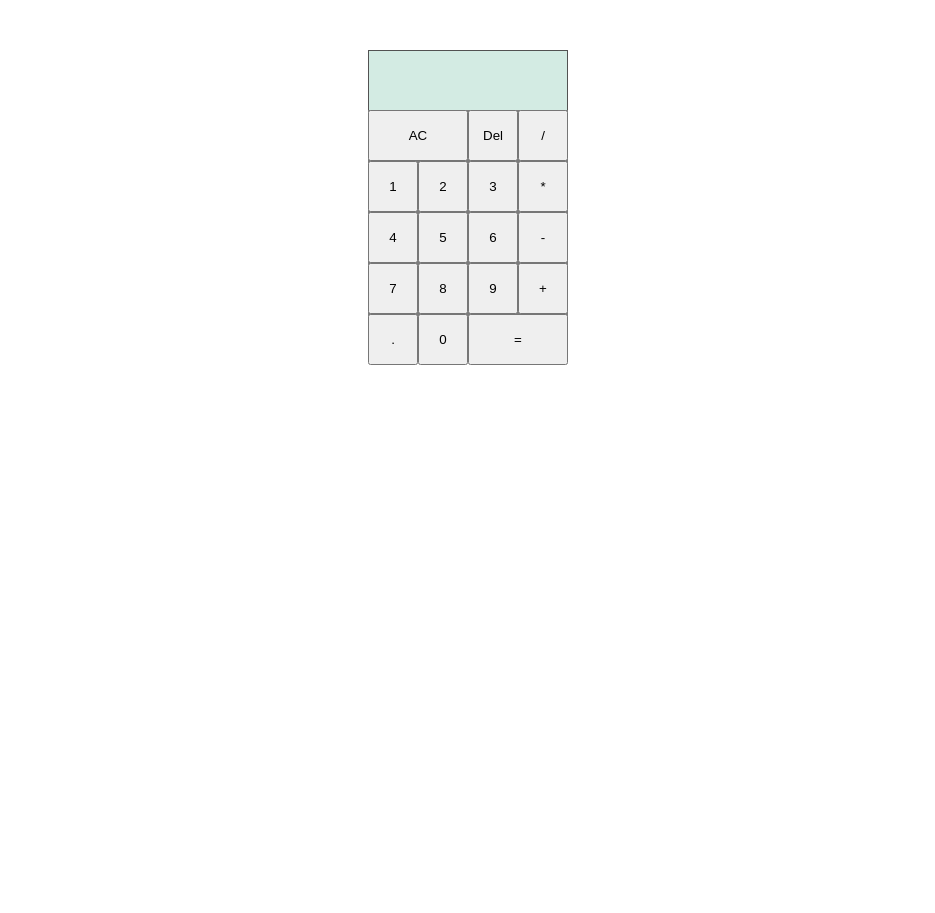
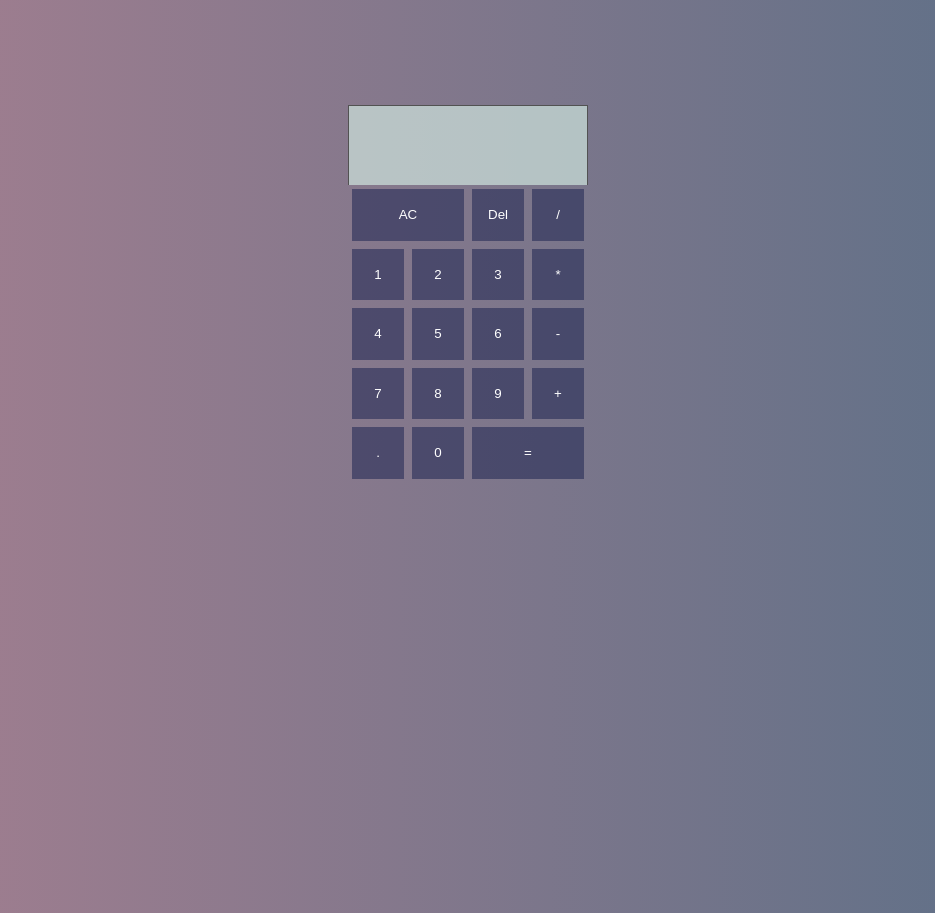
Before and after one commit to Yurii108/Calculator, a plain HTML site: page index.html in a window 1280 px wide. Shown: the whole page, without its empty margins (172-1107 px from the left). Before the commit the page ends 858 px from the top, so only its background shows below. Drawn offline with Linux system fonts and the light colour scheme.

Commit message:
modification Carculator

```diff
--- a/css/style.css
+++ b/css/style.css
@@ -1,21 +1,35 @@
+body {
+        background: rgb(0, 0, 0);
+        background: linear-gradient(90deg, rgba(166,127,144,1) 0%, rgba(90,111,135,1) 100%);
+}
+
 .container {
-        margin-top: 50px;
+        margin-top: 105px;
         width: 100%;
         height: 100vh;
         /* border: solid 1px black; */
         display: flex;
         justify-content: center;
+
 }
 
 button {
         display: block;
+        background-color: #19225085;
+        color: white;
+        border: 1px solid transparent;
+        margin: 4px;
+        /* box-shadow:  */
+}
 
+button:hover {
+        background-color:rgb(159, 110, 220);
+        transition-duration: 0.3s;
 }
 
 .calculator {
-        width: 200px;
-        height: 300px;
-        background-color: #7c7c7c;
+        width: 240px;
+        height: 350px;
 }
 
 .button {
@@ -24,6 +38,7 @@ button {
         grid-template-rows: 1fr 1fr 1fr 1fr 1fr;
         height: 85%;
         width: 100%;
+        background-color: transparent;
 
 }
 
@@ -34,12 +49,12 @@ button {
 } */
 .display {
         width: 100%;
-        height: 60px;
+        height: 80px;
         border: solid 1px;
         border-bottom: solid 0px;
         border-color: rgb(82, 82, 82);
         box-sizing: border-box;
-        background-color: rgb(211, 235, 227);
+        background-color: rgba(211, 235, 227, 0.66);
         display: flex;
         align-items: flex-end;
         flex-wrap: wrap;
@@ -51,6 +66,7 @@ button {
 .ac {
         grid-column-start: 1;
         grid-column-end: 3;
+
 }
 
 .sum_answer {
--- a/index.html
+++ b/index.html
@@ -39,12 +39,7 @@
         </div>
 </form>
 </div>
-<script>
-        let GoBack = function (){
-            //здесь можно добавить обработку какой-нибудь логики, при желании
-            window.history.back();
-        };
-        </script>
+
 <script src="js/script.js"></script>
 </body>
 
```
